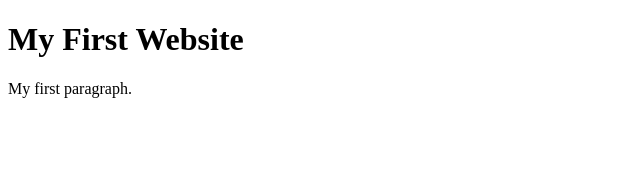
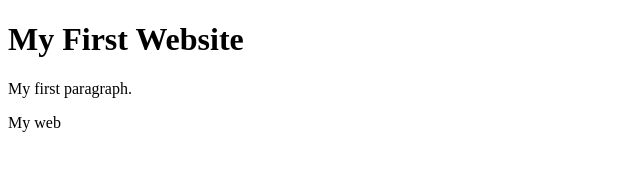
Before and after one commit to adsl035624162/codersrank-template-dnhrtr, a website: page index.html in a window 1280 px wide. Shown: the full height of the page, 0-640 px from the left. Drawn offline with Linux system fonts and the light colour scheme.

Commit message:
1 file modified

```diff
--- a/index.html
+++ b/index.html
@@ -7,6 +7,6 @@
 
     <h1>My First Website</h1>
     <p>My first paragraph.</p>
-
+<p>My web <p>
   </body>
 </html>
```
